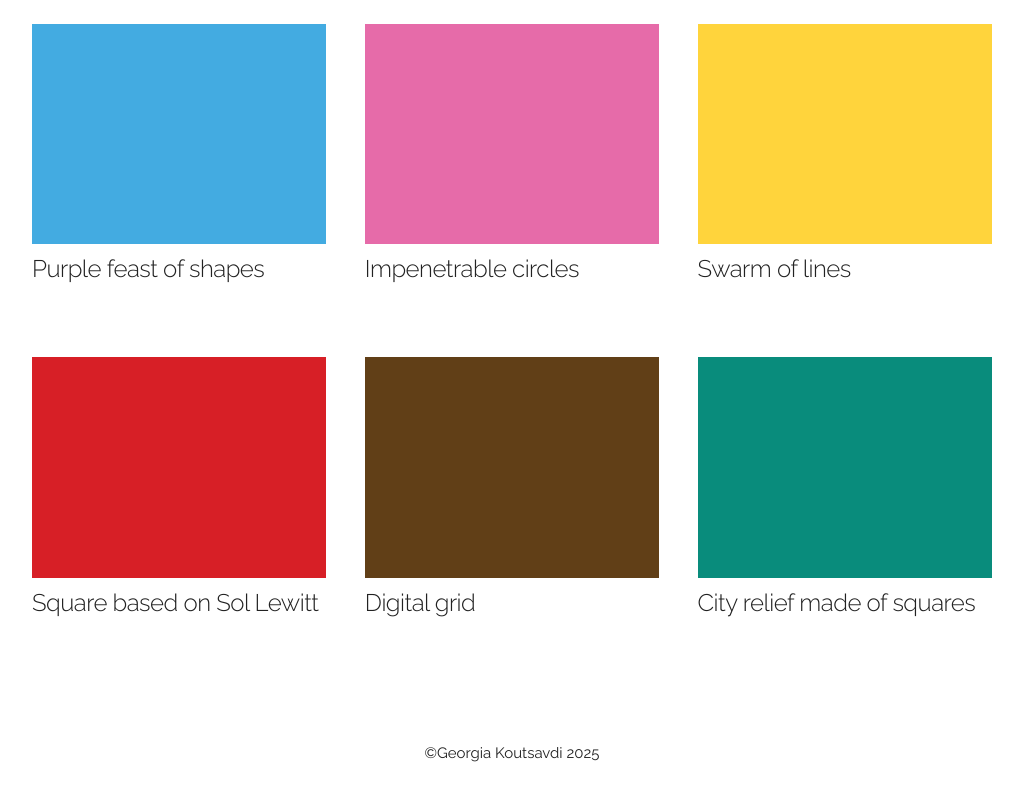
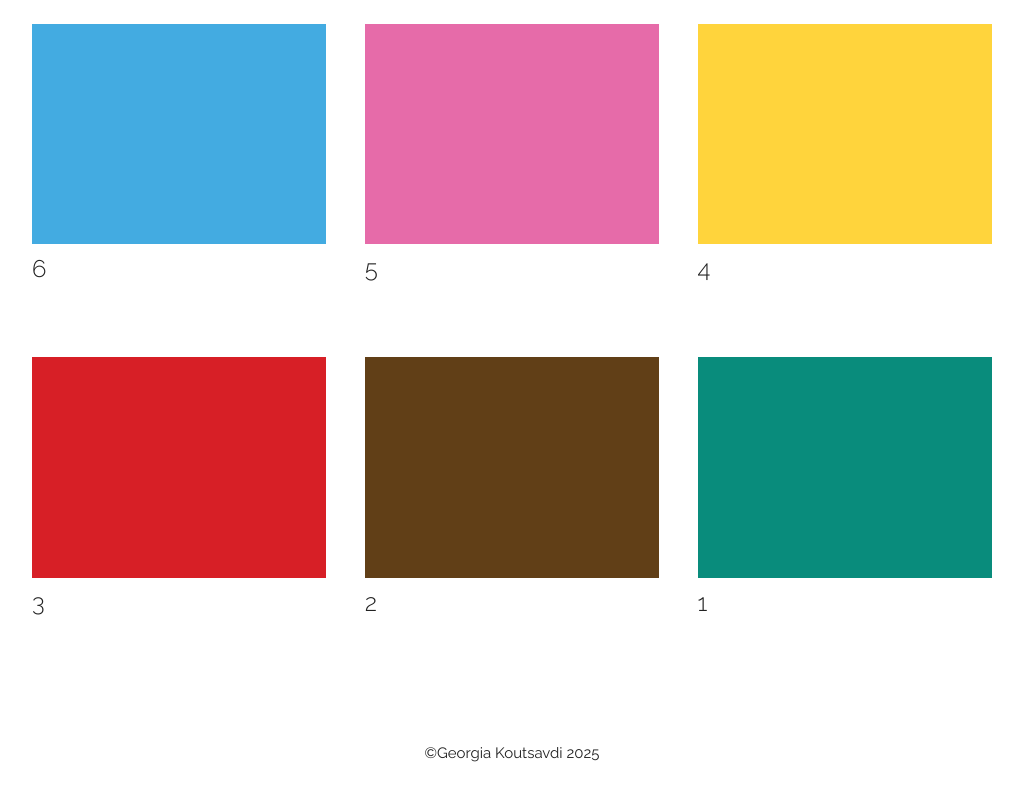
Before and after one commit to georgiapage/Jo-s-Lab, a plain HTML site: page index.html in a window 1280 px wide. Shown: the part 512-1312 px from the top of the page, without its empty margins (128-1151 px from the left). Drawn offline with Linux system fonts and the light colour scheme; files that its build step writes are made by us from their sources; files whose address does not match are found by name.

Commit message:
add images

```diff
--- a/index.html
+++ b/index.html
@@ -43,30 +43,30 @@
     <div class="row half-bottom">
       <div class="four columns">
         <img src="images/blue.png" class ="scale-with-grid">
-        <h5>Purple feast of shapes</h5>
+        <h5>6</h5>
       </div>
       <div class="four columns">
         <img src="images/pink.png" class ="scale-with-grid">
-        <h5>Impenetrable circles</h5>
+        <h5>5</h5>
       </div>
       <div class="four columns">
         <img src="images/yellow.png" class ="scale-with-grid">
-        <h5>Swarm of lines</h5>
+        <h5>4</h5>
       </div>
     </div>
 
     <div class="row one-bottom">
       <div class="four columns">
         <img src="images/red.png" class ="scale-with-grid">
-        <h5>Square based on Sol Lewitt</h5>
+        <h5>3</h5>
       </div>
       <div class="four columns">
         <img src="images/brown.png" class ="scale-with-grid">
-        <h5>Digital grid</h5>
+        <h5>2</h5>
       </div>
       <div class="four columns">
         <img src="images/green.png" class ="scale-with-grid">
-        <h5>City relief made of squares</h5>
+        <h5>1</h5>
       </div>
     </div>
 
```
Also changed, not shown: jo222.png (added), jo88.png (added).
